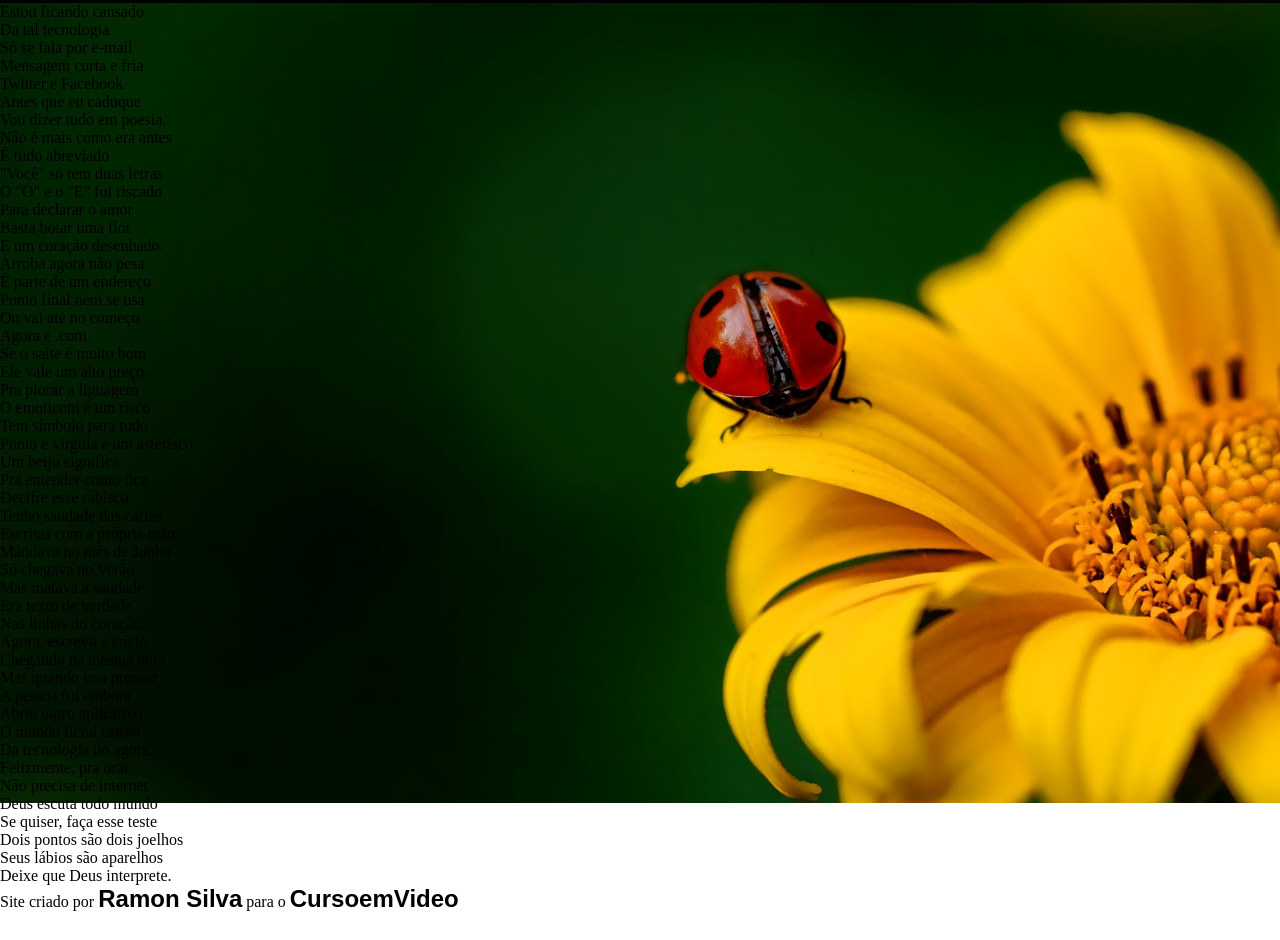
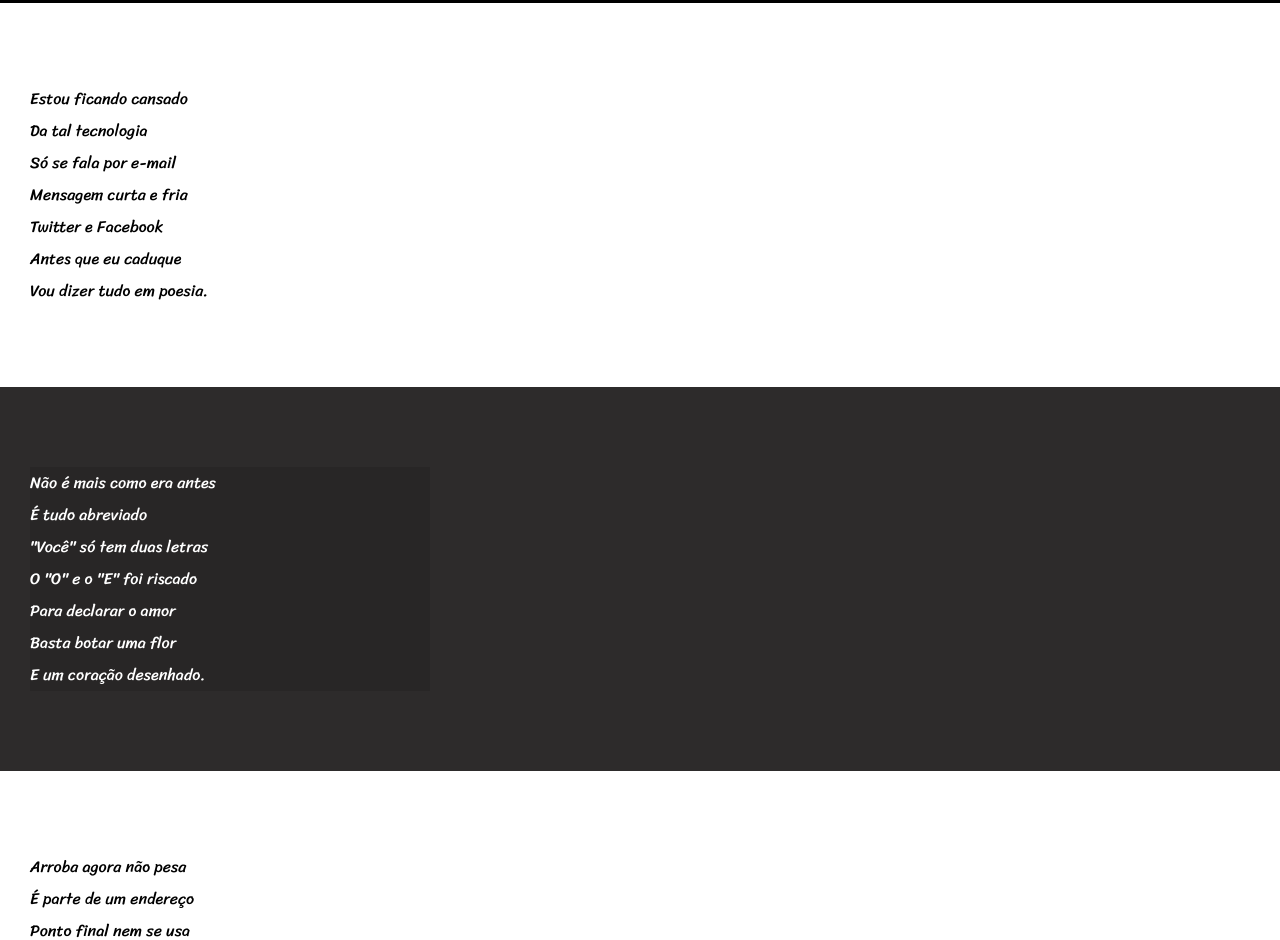
Before and after one commit to RamonSilvab/html5-css3, a plain HTML site: page desafios/d012/index.html in a window 1280 px wide. Shown: the part 147-1087 px from the top of the page. Before the commit the page ends 1060 px from the top, so only its background shows below. Drawn offline with Linux system fonts and the light colour scheme.

Commit message:
atualizei o d12

```diff
--- a/desafios/d012/index.html
+++ b/desafios/d012/index.html
@@ -22,7 +22,7 @@
     </header>
     <main id="Joaninha">
 
-        <section>
+        <section class="normal">
             <p>
                 Estou ficando cansado <br>
                 Da tal tecnologia <br>
@@ -34,7 +34,7 @@
             </p>
         </section>
 
-        <section>
+        <section class="imagem">
             <p>
                 Não é mais como era antes <br>
                 É tudo abreviado <br>
@@ -46,7 +46,7 @@
             </p>
         </section>
 
-        <section>
+        <section  class="normal">
             <p>
                 Arroba agora não pesa <br>
                 É parte de um endereço <br>
@@ -68,7 +68,7 @@
             </p>
         </section>
 
-        <section>
+        <section class="imagem">
             <p>
                 Tenho saudade das cartas <br>
                 Escritas com a própria mão <br>
@@ -80,7 +80,7 @@
             </p>
         </section>
 
-        <section>
+        <section class="normal">
             <p>
                 Agora, escrevo e envio <br>
                 Chegando na mesma hora <br>
--- a/desafios/d012/style.css
+++ b/desafios/d012/style.css
@@ -11,9 +11,13 @@
     margin: 0;
 }
 
+html, body {
+    background-color: darkgray;
+}
+
 header {
     height: 150px;
-    background-color: black;
+    background-color: rgb(0, 0, 0);
     color: #ffff;
     font-family: var(--font1);
     display: flex;
@@ -22,6 +26,7 @@ header {
 
 header h1 {
     font-size: 10vh;
+    font-variant: small-caps;
 }
 
 #cabeçalho {
@@ -35,15 +40,37 @@ header h1 {
     color: #fff
 }
 
-#Joaninha {
-    height: 100vh;
-    background-image: url('imagens/background001.jpg');
-    background-size: cover;
-    background-position: left center;
-    background-attachment: fixed;
-    background-repeat: no-repeat;
+p a:hover {
+    text-decoration: underline;
 }
 
-footer > p a {
+section {
+    padding-top: 10vh;
+    padding-bottom: 10vh;
+    line-height: 2em;
+    padding-left: 30px;
+}
+
+.normal {
+    background-color: #fff;
     color: black;
+    font-family: var(--font2);
 }
+
+.imagem {
+    background-color: rgb(45, 43, 43);
+    color: #fff;
+    font-family: var(--font2);
+}
+
+.imagem > p {
+    background-color: rgba(0, 0, 0, 0.107);
+    width: 400px;
+}
+
+footer {
+    background-color: black;
+    text-align: center;
+    color: #fff;
+    padding: 10px;
+}
```
